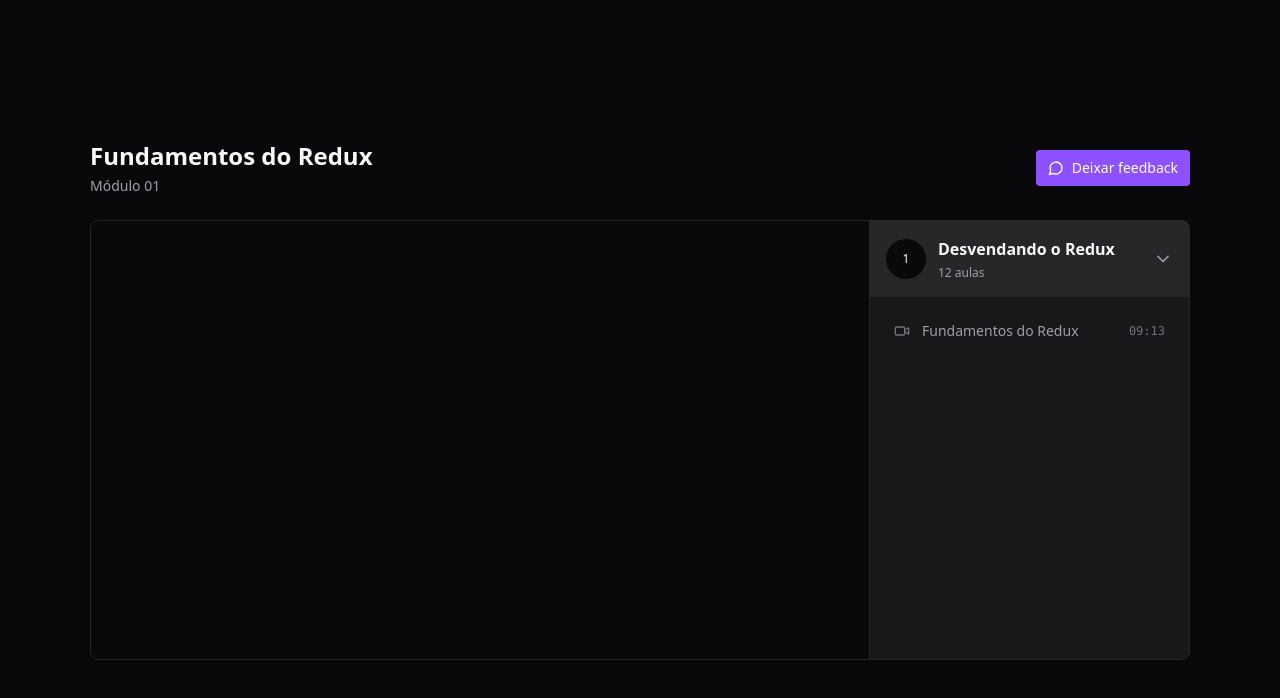
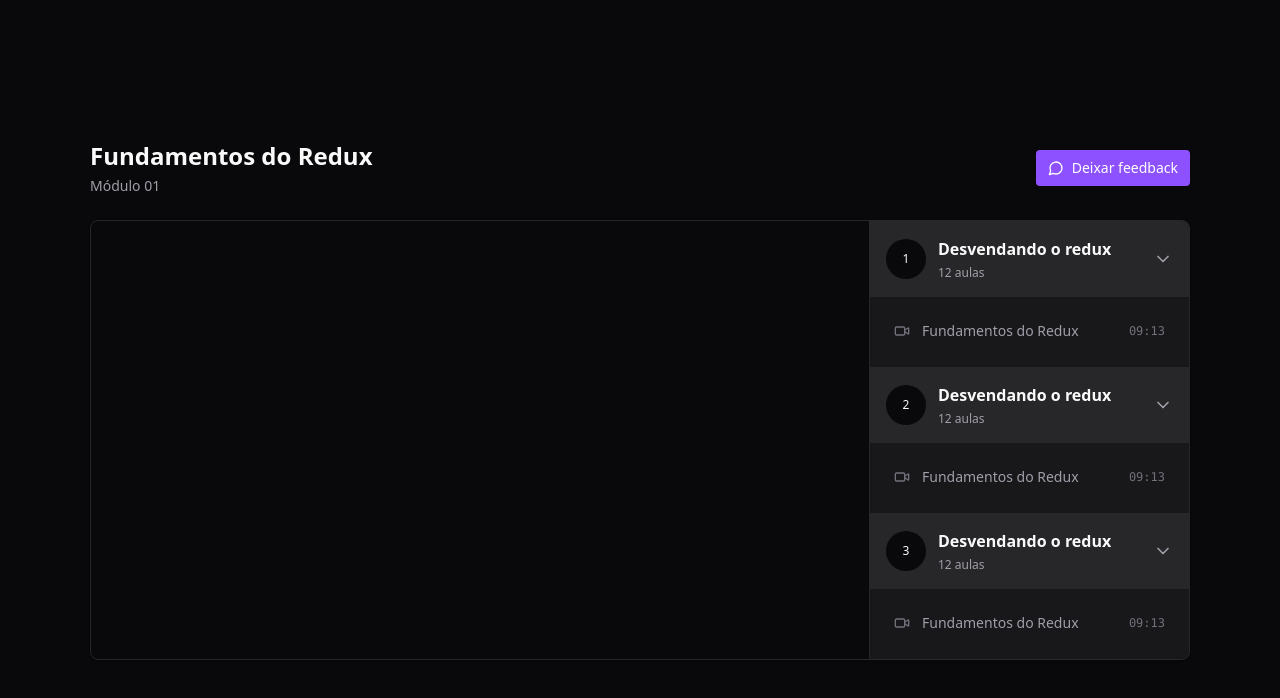
Before and after one commit to carolribeiro2112/redux-video-player, a React (Vite) app: page / in a window 1280 px wide. Shown: the top 698 px of the page. Built offline with nearby package versions, Linux system fonts and the light colour scheme.

Commit message:
feat: Break interface in smaller components

```diff
--- /dev/null
+++ b/src/components/Header.tsx
@@ -0,0 +1,8 @@
+export function Header() {
+  return (
+    <div className="flex flex-col gap-1">
+      <h1 className="text-2xl font-bold">Fundamentos do Redux</h1>
+      <span className="text-sm text-zinc-400">Módulo 01</span>
+    </div>
+  );
+}
--- /dev/null
+++ b/src/components/Lesson.tsx
@@ -0,0 +1,18 @@
+import { Video } from "lucide-react";
+
+interface LessonProps {
+  title: string;
+  duration: string;
+}
+
+export function Lesson({ title, duration }: LessonProps) {
+  return (
+    <button className="flex items-center gap-3 text-sm text-zinc-400">
+      <Video className="w-4 h-4 text-zinc-500" />
+      <span>{title}</span>
+      <span className="ml-auto font-mono text-xs text-zinc-500">
+        {duration}
+      </span>
+    </button>
+  );
+}
--- /dev/null
+++ b/src/components/Module.tsx
@@ -0,0 +1,29 @@
+import { ChevronDown } from "lucide-react";
+import { Lesson } from "./Lesson";
+
+interface ModuleProps {
+  moduleIndex: number;
+  title: string;
+  amountOfLessons: number;
+}
+
+export function Module({ title, amountOfLessons, moduleIndex }: ModuleProps) {
+  return (
+    <div>
+      <button className="flex w-full items-center gap-3 bg-zinc-800 p-4">
+        <div className="flex h-10 w-10 rounded-full items-center justify-center bg-zinc-950 text-xs">
+          {moduleIndex + 1}
+        </div>
+        <div className="flex flex-col gap-1 text-left">
+          <strong>{title}</strong>
+          <span className="text-xs text-zinc-400">{amountOfLessons} aulas</span>
+        </div>
+
+        <ChevronDown className="w-5 h-5 ml-auto text-zinc-400" />
+      </button>
+      <nav className="relative flex flex-col gap-4 p-6">
+        <Lesson title="Fundamentos do Redux" duration="09:13" />
+      </nav>
+    </div>
+  );
+}
--- /dev/null
+++ b/src/components/Video.tsx
@@ -0,0 +1,14 @@
+import ReactPlayer from "react-player";
+
+export function Video() {
+  return (
+    <div className="w-full bg-zinc-950 aspect-video">
+      <ReactPlayer
+        width="100%"
+        height="100%"
+        controls
+        url="http://youtube.com/watch?v=YWek8a-4mmo"
+      />
+    </div>
+  );
+}
--- a/src/pages/Player.tsx
+++ b/src/pages/Player.tsx
@@ -1,16 +1,13 @@
-import { ChevronDown, MessageCircle, Video } from "lucide-react";
-import ReactPlayer from "react-player";
+import { MessageCircle } from "lucide-react";
+import { Video } from "../components/Video";
+import { Header } from "../components/Header";
+import { Module } from "../components/Module";
 export function Player() {
   return (
     <div className="h-screen bg-zinc-950 text-zinc-50 flex justify-center items-center">
       <div className="flex w-[1100px] flex-col gap-6">
         <div className="flex items-center justify-between">
-          {/* Header */}
-          <div className="flex flex-col gap-1">
-            <h1 className="text-2xl font-bold">Fundamentos do Redux</h1>
-            <span className="text-sm text-zinc-400">Módulo 01</span>
-          </div>
-
+          <Header />
           <button className="flex items-center gap-2 rounded bg-violet-500 px-3 py-2 text-sm font-medium text-white hover:bg-violet-600">
             <MessageCircle className="w-4 h-4" />
             Deixar feedback
@@ -18,38 +15,24 @@
         </div>
         <main className="relative flex overflow-hidden rounded-lg border border-zinc-800 bg-zinc-900 shadow pr-80">
           <div className="flex-1">
-            <div className="w-full bg-zinc-950 aspect-video">
-              <ReactPlayer
-                width="100%"
-                height="100%"
-                controls
-                url="http://youtube.com/watch?v=YWek8a-4mmo"
-              />
-            </div>
+            <Video />
           </div>
           <aside className="w-80 absolute top-0 bottom-0 right-0 border-l divide-y-2 divide-zinc-900 border-zinc-800 bg-zinc-900 overflow-y-scroll scrollbar scrollbar-thin scrollbar-track-zinc-950 scrollbar-thumb-zinc-800">
-            <div>
-              <button className="flex w-full items-center gap-3 bg-zinc-800 p-4">
-                <div className="flex h-10 w-10 rounded-full items-center justify-center bg-zinc-950 text-xs">
-                  1
-                </div>
-                <div className="flex flex-col gap-1 text-left">
-                  <strong>Desvendando o Redux</strong>
-                  <span className="text-xs text-zinc-400">12 aulas</span>
-                </div>
-
-                <ChevronDown className="w-5 h-5 ml-auto text-zinc-400" />
-              </button>
-              <nav className="relative flex flex-col gap-4 p-6">
-                <button className="flex items-center gap-3 text-sm text-zinc-400">
-                  <Video className="w-4 h-4 text-zinc-500" />
-                  <span>Fundamentos do Redux</span>
-                  <span className="ml-auto font-mono text-xs text-zinc-500">
-                    09:13
-                  </span>
-                </button>
-              </nav>
-            </div>
+            <Module
+              moduleIndex={0}
+              title="Desvendando o redux"
+              amountOfLessons={12}
+            />
+            <Module
+              moduleIndex={1}
+              title="Desvendando o redux"
+              amountOfLessons={12}
+            />
+            <Module
+              moduleIndex={2}
+              title="Desvendando o redux"
+              amountOfLessons={12}
+            />
           </aside>
         </main>
       </div>
```
